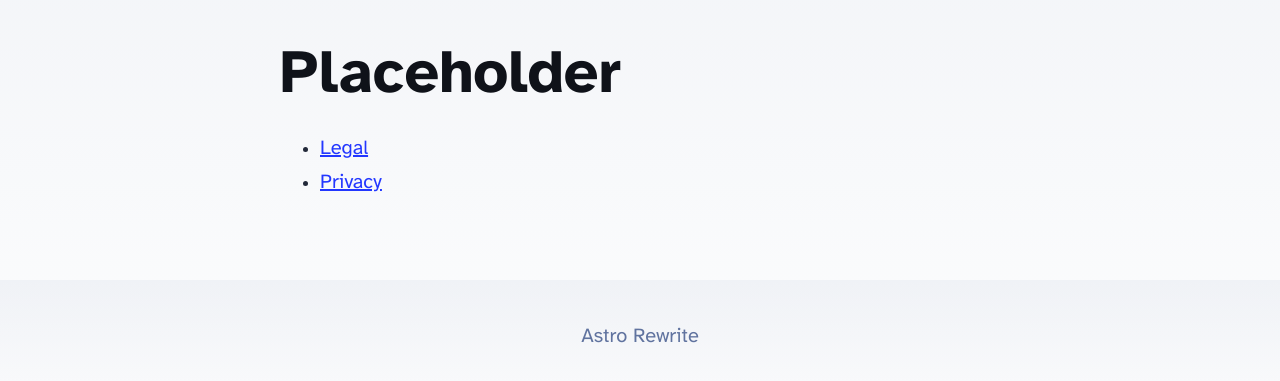
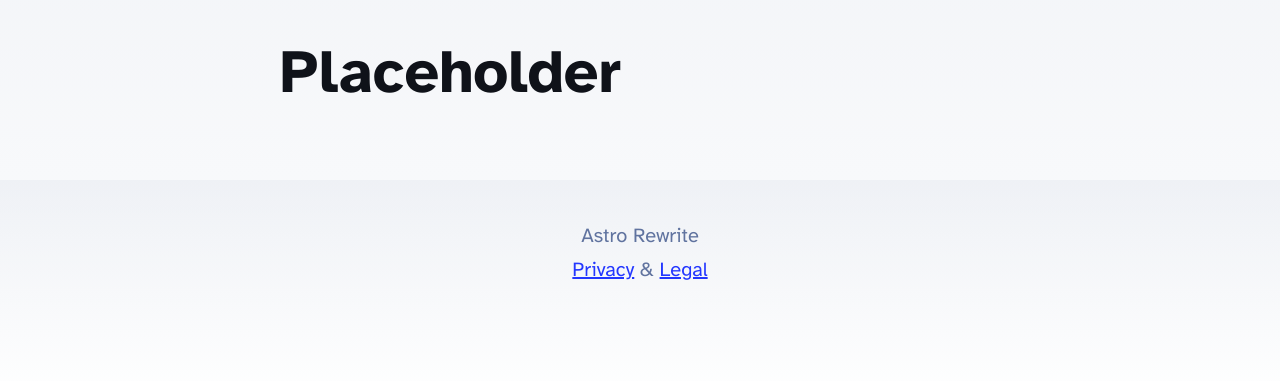
Before and after one commit to constancehermit/MindGarden, an Astro site: page / in a window 1280 px wide. Shown: the part 99-480 px from the top of the page. Built offline with nearby package versions, Linux system fonts and the light colour scheme; Astro itself is replaced by a stand-in of ours.

Commit message:
Adjust policy links

```diff
--- a/src/components/Footer.astro
+++ b/src/components/Footer.astro
@@ -4,7 +4,8 @@ const today = new Date();
 
 <footer>
 	Astro Rewrite
-  <!-- TODO: Add links to privacy and legal -->
+  <br/>
+  <a href="/privacy">Privacy</a> & <a href="/legal">Legal</a>
 </footer>
 <style>
 	footer {
--- a/src/pages/index.astro
+++ b/src/pages/index.astro
@@ -14,10 +14,6 @@ import { SITE_DESCRIPTION, SITE_TITLE } from '../consts';
 		<Header />
 		<main>
 			<h1>Placeholder</h1>
-			<ul class="flex gap-4">
-          <li><a href="/legal">Legal</a></li>
-          <li><a href="/privacy">Privacy</a></li>
-      </ul>
 		</main>
 		<Footer />
 	</body>
```
